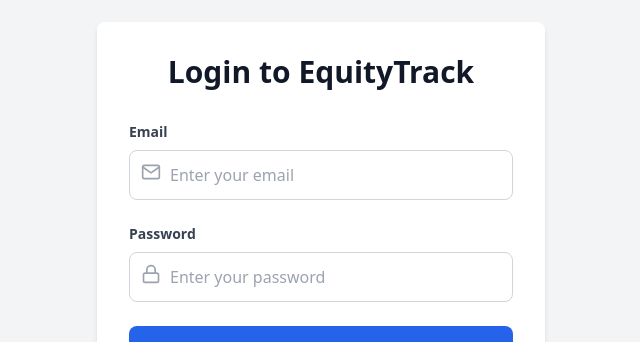
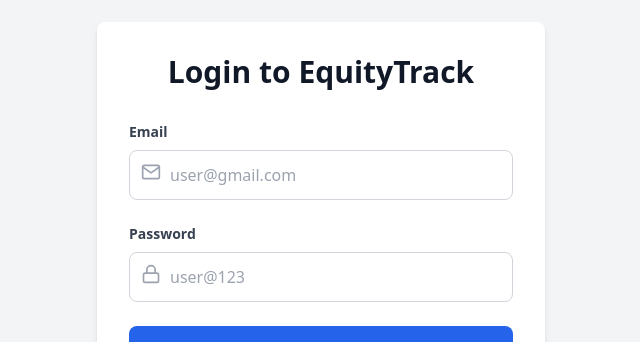
Before and after one commit to RevanasiddaNK/EquityTrack, a React (Vite) app in the folder frontend/: page / in a window 1280 px wide. Shown: the part 166-508 px from the top of the page, without its empty margins (319-959 px from the left). Built offline with nearby package versions, Linux system fonts and the light colour scheme.

Commit message:
upadate loginPage

```diff
--- a/frontend/src/components/Login.jsx
+++ b/frontend/src/components/Login.jsx
@@ -77,7 +77,7 @@
                 name="email"
                 onChange={changeEventHandler}
                 className="w-full pl-10 pr-4 py-3 border border-gray-300 rounded-lg focus:ring-2 focus:ring-blue-500 focus:border-blue-500 transition duration-200"
-                placeholder="Enter your email"
+                placeholder="user@gmail.com"
                 required
             />
             </div>
@@ -94,7 +94,7 @@
                 name="password"
                 onChange={changeEventHandler}
                 className="w-full pl-10 pr-4 py-3 border border-gray-300 rounded-lg focus:ring-2 focus:ring-blue-500 focus:border-blue-500 transition duration-200"
-                placeholder="Enter your password"
+                placeholder="user@123"
                 required
             />
             </div>
```
